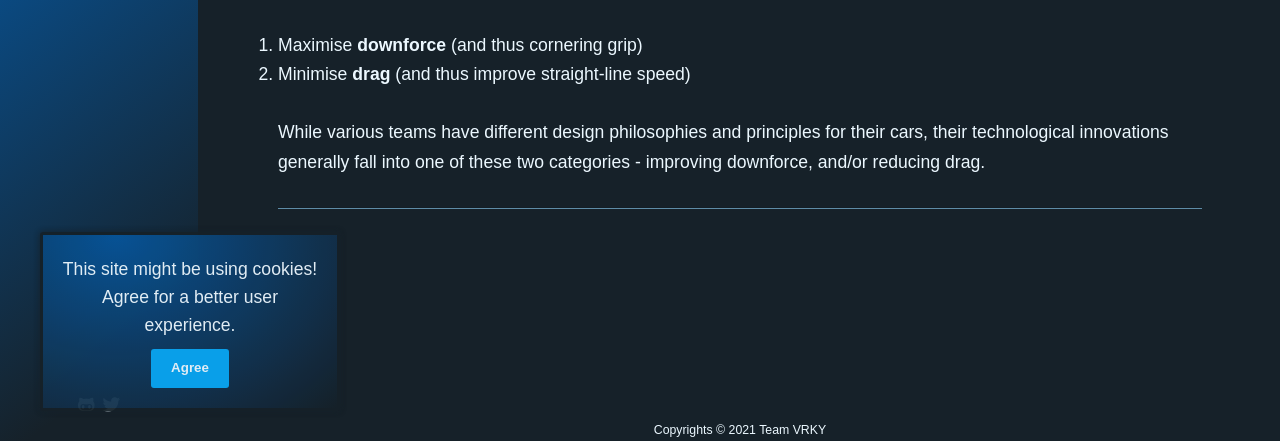
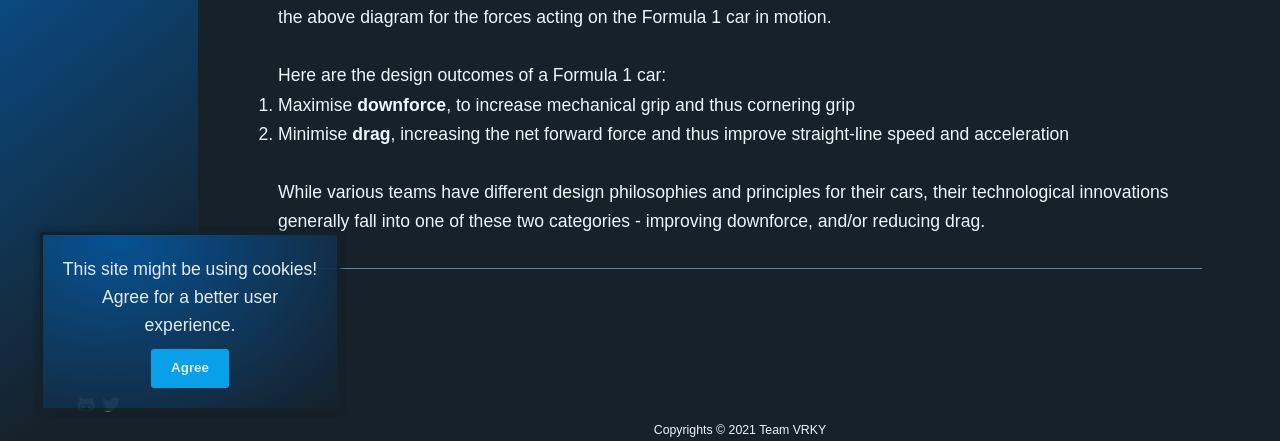
Before and after one commit to why-2004/pc5132-site, a Jekyll site: the page built from pages/introduction.html, in a window 1280 px wide. Shown: the part 736-1177 px from the top of the page. Built offline with Jekyll 4.4.1, drawn with Linux system fonts in a browser that asks for light colours; nearby versions of some CDN libraries; some web fonts are replaced; some of the changed text lies outside the part shown.

Commit message:
touch up intro

```diff
--- a/pages/introduction.html
+++ b/pages/introduction.html
@@ -30,15 +30,18 @@ category: introduction
   </script>
 </head>
 <body>
-  <img src="https://i.imgur.com/EHB2f2Q.jpg"
+  <img src="https://i.imgur.com/eUcGWWT.jpg"
        width="100%"
        height="50%"
   </img>
-  <p>In Formula 1 cars (or any form of racing for that matter), aerodynamics matters a lot to the performance of the car.</p>
+  <p>In Formula 1 cars (or any form of racing for that matter), aerodynamics matters a lot to the performance of the car. See the above diagram for the forces acting on the Formula 1 car in motion.</p>
   <br>
+  <p>
+    Here are the design outcomes of a Formula 1 car:
+  </p>
   <ol>
-    <li> Maximise <b>downforce</b> (and thus cornering grip)
-    <li> Minimise <b>drag</b> (and thus improve straight-line speed)
+    <li> Maximise <b>downforce</b>, to increase mechanical grip and thus cornering grip
+    <li> Minimise <b>drag</b>, increasing the net forward force and thus improve straight-line speed and acceleration
   </ol>
   <br>
   <p>While various teams have different design philosophies and principles for their cars, their technological innovations generally fall into one of these two categories - improving downforce, and/or reducing drag.</p>
```
